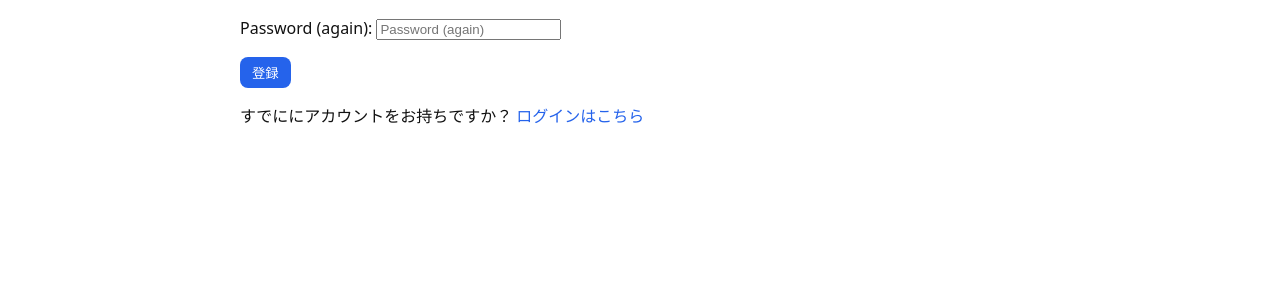
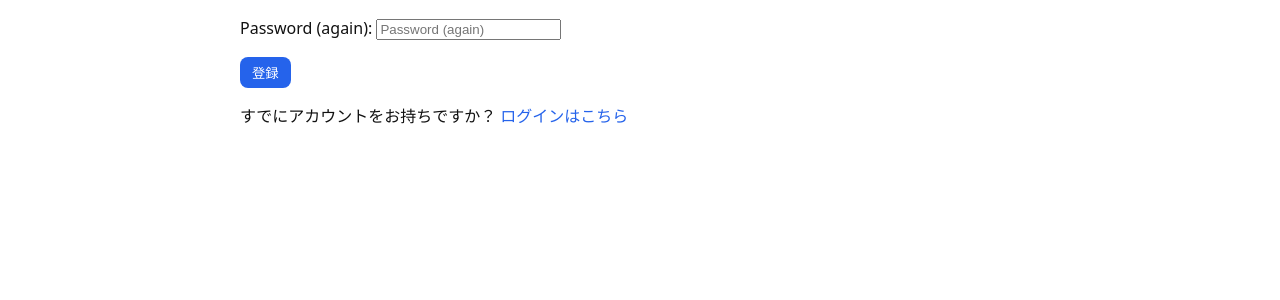
Before and after one commit to 8monji/pr_test, a Django app: page /accounts/signup/ in a window 1280 px wide. Shown: the part 267-567 px from the top of the page. Run offline with Django 5.2, Linux system fonts and the light colour scheme.

Commit message:
文言の修正

```diff
--- a/templates/account/signup.html
+++ b/templates/account/signup.html
@@ -12,7 +12,7 @@
     <p><button type="submit" class="btn">登録</button></p>
   </form>
 
-  <p>すでににアカウントをお持ちですか？
+  <p>すでにアカウントをお持ちですか？
     <a href="{% url 'account_login' %}">ログインはこちら</a>
   </p>
 {% endblock %}
```
